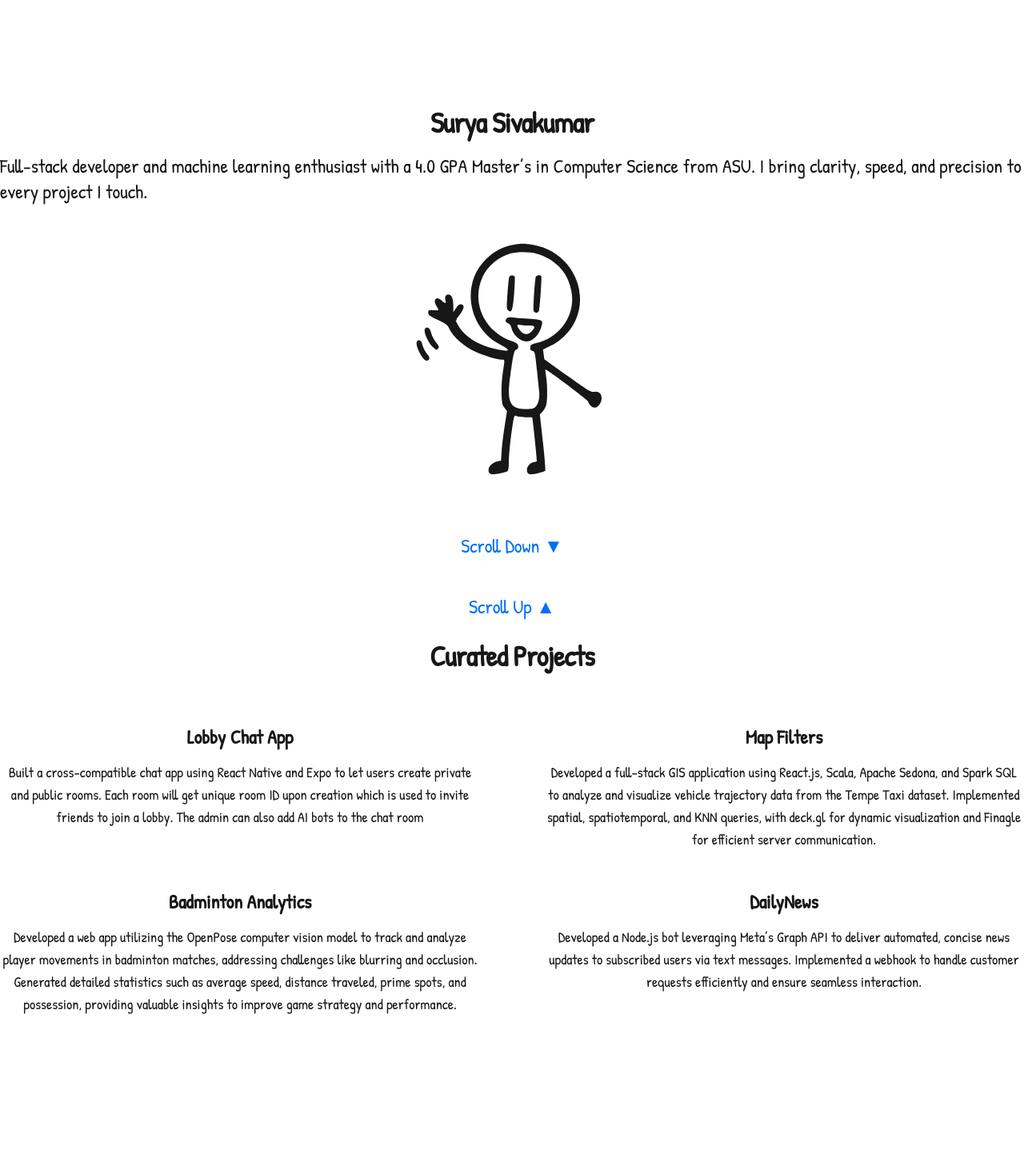
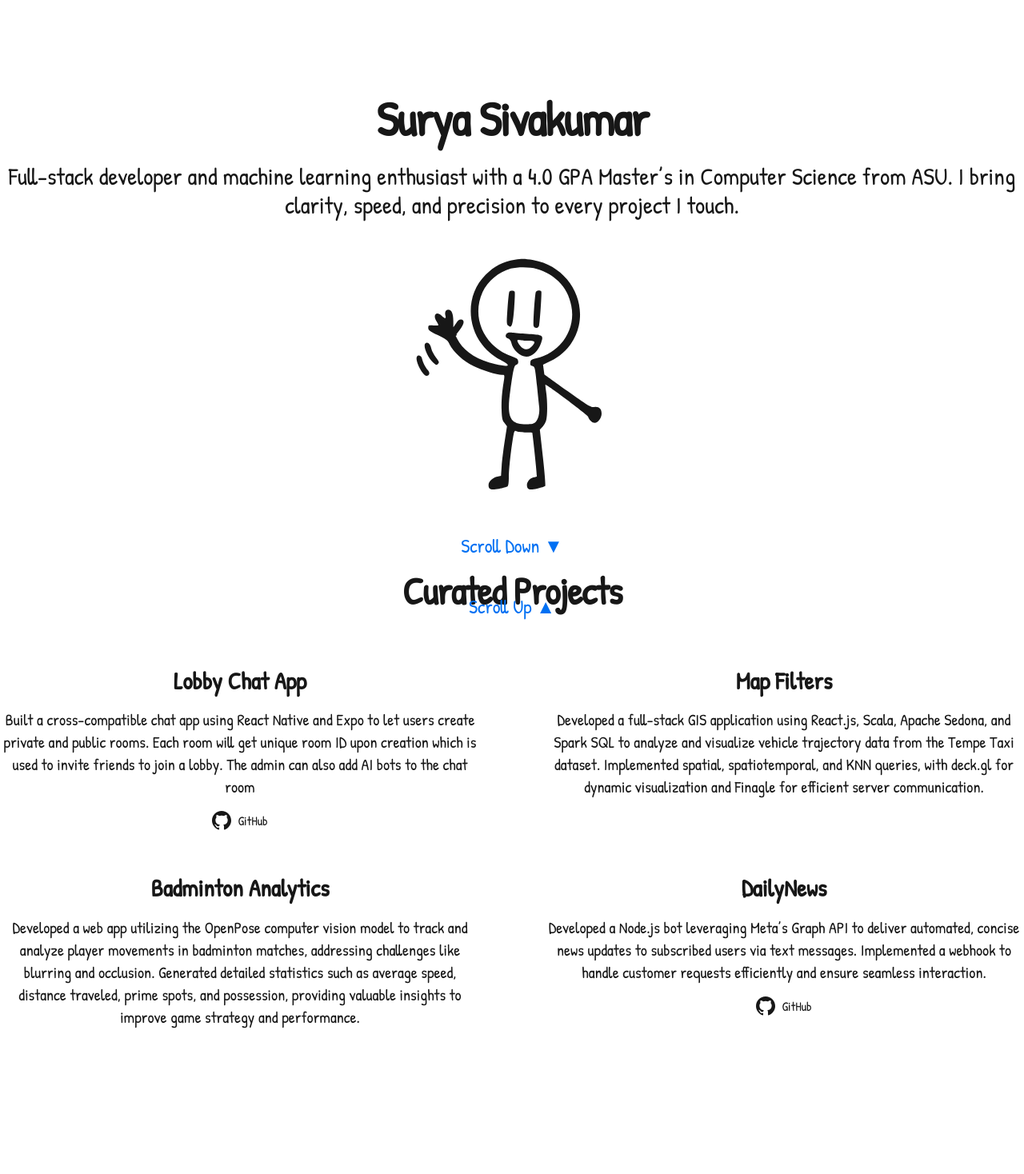
Before and after one commit to surya-441/surya-441.github.io, a Next.js app: page / in a window 1280 px wide. Shown: the part 80-1548 px from the top of the page at 80% size. Built offline with nearby package versions, Linux system fonts and the light colour scheme.

Commit message:
add github icon

```diff
--- a/src/components/Intro.tsx
+++ b/src/components/Intro.tsx
@@ -17,10 +17,10 @@ const Intro = () => {
                 position: "relative",
             }}
         >
-            <h2 className="text-center font-extrabold leading-tight tracking-tight sm:text-4xl">
+            <h2 className="text-center font-extrabold leading-tight tracking-tight sm:text-6xl">
                 Surya Sivakumar
             </h2>
-            <p className="mt-4 text-base font-normal text-foreground sm:text-2xl">
+            <p className="mt-4 text-base text-center text-foreground sm:text-3xl">
                 Full-stack developer and machine learning enthusiast with a 4.0
                 GPA Master’s in Computer Science from ASU. I bring clarity,
                 speed, and precision to every project I touch.
--- a/src/components/Projects.tsx
+++ b/src/components/Projects.tsx
@@ -6,6 +6,7 @@ const Projects = () => {
         <section
             style={{
                 minHeight: "100vh",
+                maxHeight: "100vh",
                 display: "flex",
                 flexDirection: "column",
                 justifyContent: "center",
@@ -14,19 +15,38 @@ const Projects = () => {
             }}
         >
             <ScrollIndicator direction="up"/>
-            <div className="mt-8 text-3xl text-center font-extrabold leading-tight tracking-tight text-foreground sm:text-4xl">
+            <div className="mt-8 text-4xl text-center font-extrabold leading-tight tracking-tight text-foreground sm:text-5xl">
                 Curated Projects
             </div>
             <div className="grid grid-cols-2 mt-12 text-center sm:mt-16 gap-x-20 gap-y-12 sm:grid-rows-2 lg:grid-rows-3">
                 {projects.map((project) => {
                     return (
                         <div className="space-y-4" key={project.title}>
-                            <h3 className="text-2xl font-bold leading-tight text-foreground">
+                            <h3 className="text-3xl font-bold leading-tight text-foreground">
                                 {project.title}
                             </h3>
-                            <p className="text-lg font-normal text-foreground">
+                            <p className="text-xl font-normal text-foreground">
                                 {project.description}
                             </p>
+                            {project.link && project.link.trim() !== "" && (
+                                <a
+                                    href={project.link}
+                                    target="_blank"
+                                    rel="noopener noreferrer"
+                                    className="inline-flex items-center gap-2 text-foreground"
+                                >
+                                    <svg
+                                        xmlns="http://www.w3.org/2000/svg"
+                                        fill="currentColor"
+                                        viewBox="0 0 24 24"
+                                        width="24"
+                                        height="24"
+                                    >
+                                        <path d="M12 0C5.371 0 0 5.372 0 12c0 5.303 3.438 9.8 8.205 11.387.6.111.82-.261.82-.579 0-.285-.011-1.04-.017-2.04-3.338.726-4.042-1.61-4.042-1.61-.546-1.388-1.333-1.757-1.333-1.757-1.089-.745.083-.73.083-.73 1.205.084 1.84 1.237 1.84 1.237 1.07 1.834 2.809 1.304 3.495.997.108-.775.418-1.305.762-1.605-2.665-.304-5.467-1.333-5.467-5.933 0-1.312.469-2.382 1.235-3.222-.124-.303-.535-1.524.117-3.176 0 0 1.008-.322 3.3 1.23a11.52 11.52 0 013.003-.404 11.5 11.5 0 013.003.404c2.29-1.552 3.297-1.23 3.297-1.23.653 1.653.242 2.874.119 3.176.768.84 1.232 1.91 1.232 3.222 0 4.61-2.807 5.625-5.479 5.922.43.372.823 1.103.823 2.222 0 1.605-.015 2.896-.015 3.288 0 .322.218.694.825.576C20.565 21.795 24 17.298 24 12c0-6.628-5.373-12-12-12z" />
+                                    </svg>
+                                    <span>GitHub</span>
+                                </a>
+                            )}
                         </div>
                     );
                 })}
--- a/src/projects.js
+++ b/src/projects.js
@@ -19,5 +19,6 @@ export const projects = [
         title: "DailyNews",
         description:
             "Developed a Node.js bot leveraging Meta’s Graph API to deliver automated, concise news updates to subscribed users via text messages. Implemented a webhook to handle customer requests efficiently and ensure seamless interaction.",
+        link: "https://github.com/surya-441/dailyNews",
     },
 ];
```
